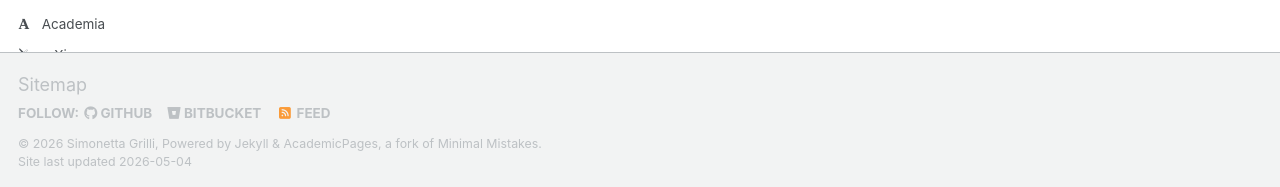
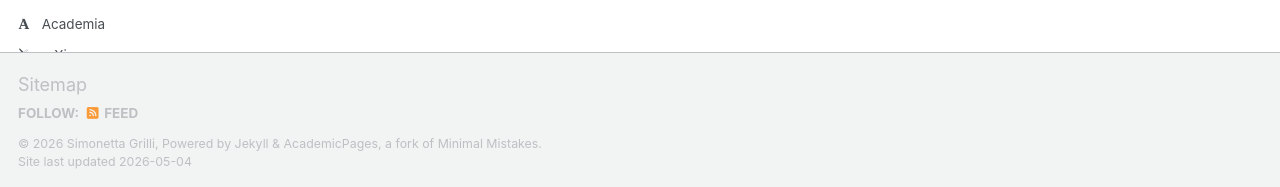
Before and after one commit to simonettagrilli/simonettagrilli.github.io, a Jekyll site: the page built from _pages/about.md, in a window 1280 px wide and 976 px high. Shown: the part 786-973 px from the top of the window. Built offline with Jekyll 4.4.1, drawn with Linux system fonts in a browser that asks for light colours; some web fonts are replaced; a script bundle is joined from its source files by our own code; library files that are not in the unit come from our copies.

Commit message:
Clean up repository entries in _config.yml
Removed unused repository fields from configuration.

```diff
--- a/_config.yml
+++ b/_config.yml
@@ -48,12 +48,7 @@ author:
 
 
   # Repositories and software development
-  bitbucket        : ""
-  codepen          : ""
-  dribbble         : ""
-  github           : ""
-  kaggle           : ""
-  stackoverflow    : ""
+
 
   # Social media
   artstation       : # Username
```
